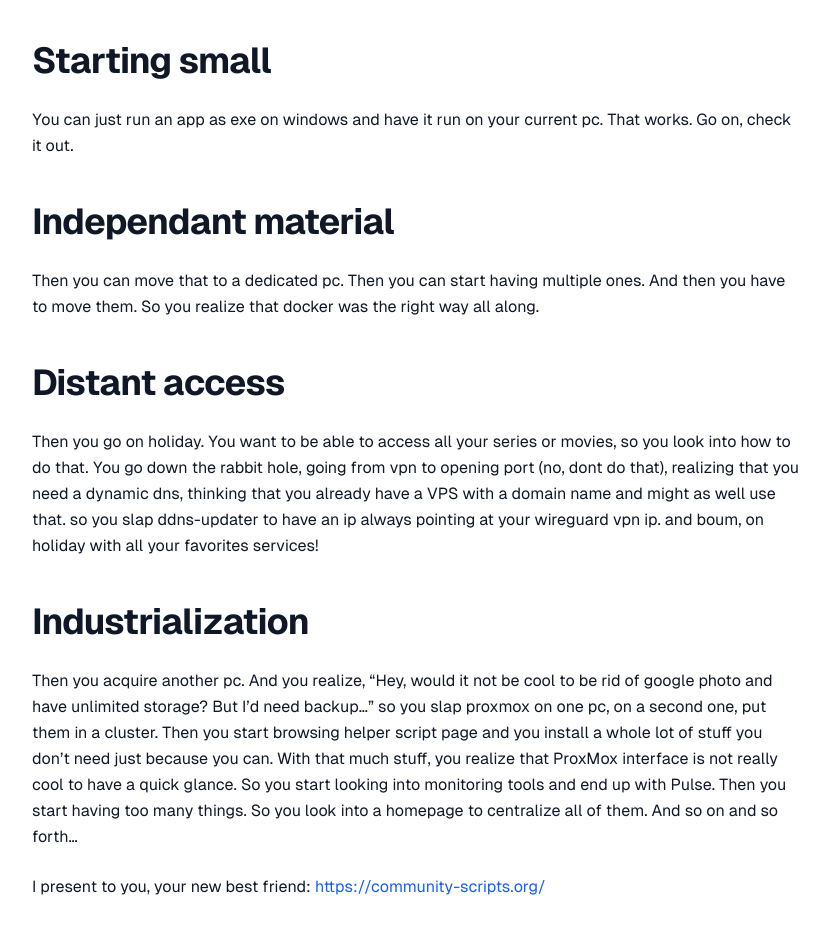
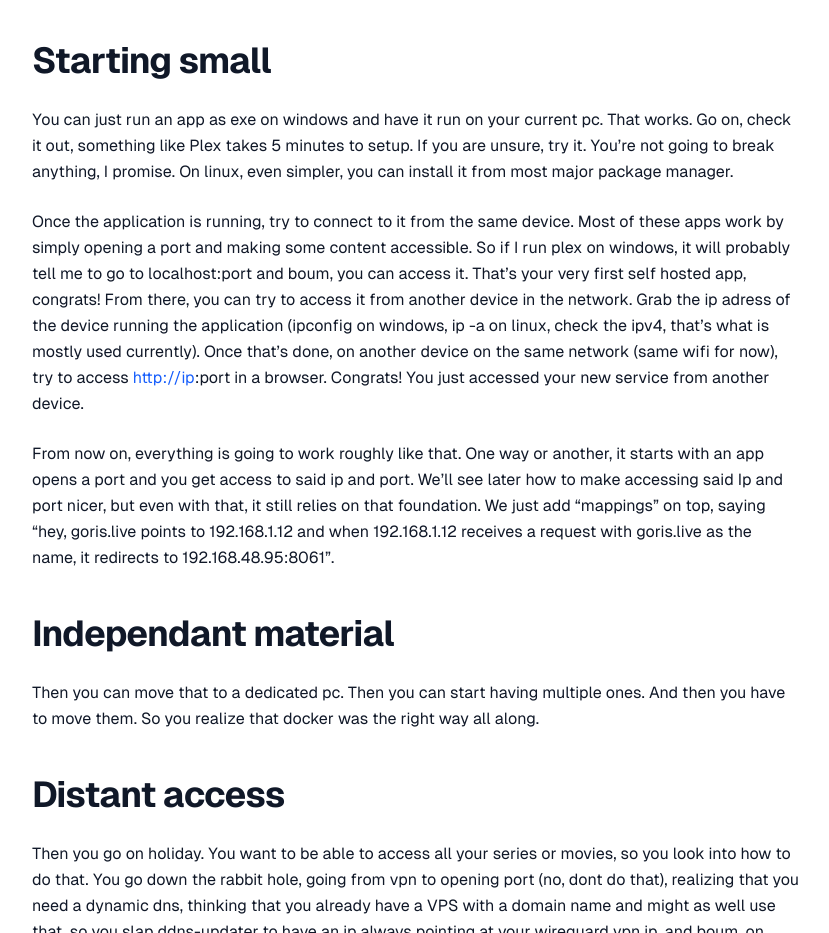
Before and after one commit to Axelgoris99/gogolb, an Astro site: page /posts/homelab_evolution in a window 1280 px wide. Shown: the part 903-1836 px from the top of the page, without its empty margins (224-1053 px from the left). Built offline with nearby package versions, Linux system fonts and the light colour scheme; Astro itself is replaced by a stand-in of ours.

Commit message:
feat: Progress a bit on homelab evolution article

```diff
--- a/src/content/posts/homelab_evolution.md
+++ b/src/content/posts/homelab_evolution.md
@@ -8,7 +8,12 @@ tags: [homelab, self-host]
 
 ## Starting small
 
-You can just run an app as exe on windows and have it run on your current pc. That works. Go on, check it out.
+You can just run an app as exe on windows and have it run on your current pc. That works. Go on, check it out, something like Plex takes 5 minutes to setup. If you are unsure, try it. You're not going to break anything, I promise. On linux, even simpler, you can install it from most major package manager.
+
+Once the application is running, try to connect to it from the same device. Most of these apps work by simply opening a port and making some content accessible. So if I run plex on windows, it will probably tell me to go to localhost:port and boum, you can access it. That's your very first self hosted app, congrats!
+From there, you can try to access it from another device in the network. Grab the ip adress of the device running the application (ipconfig on windows, ip -a on linux, check the ipv4, that's what is mostly used currently). Once that's done, on another device on the same network (same wifi for now), try to access http://ip:port in a browser. Congrats! You just accessed your new service from another device.
+
+From now on, everything is going to work roughly like that. One way or another, it starts with an app opens a port and you get access to said ip and port. We'll see later how to make accessing said Ip and port nicer, but even with that, it still relies on that foundation. We just add "mappings" on top, saying "hey, goris.live points to 192.168.1.12 and when 192.168.1.12 receives a request with goris.live as the name, it redirects to 192.168.48.95:8061".
 
 ## Independant material
 
```
